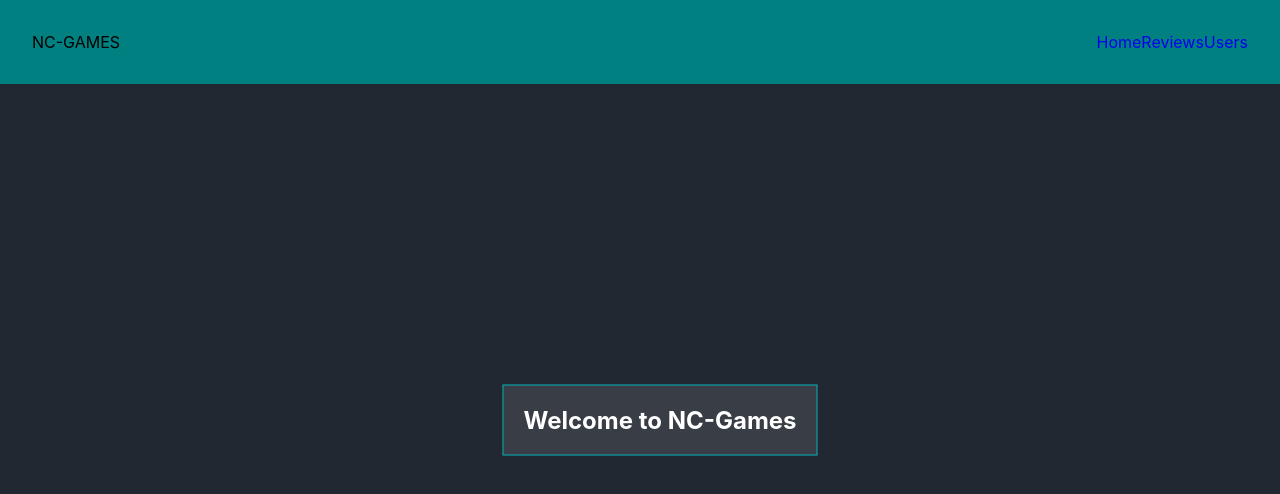
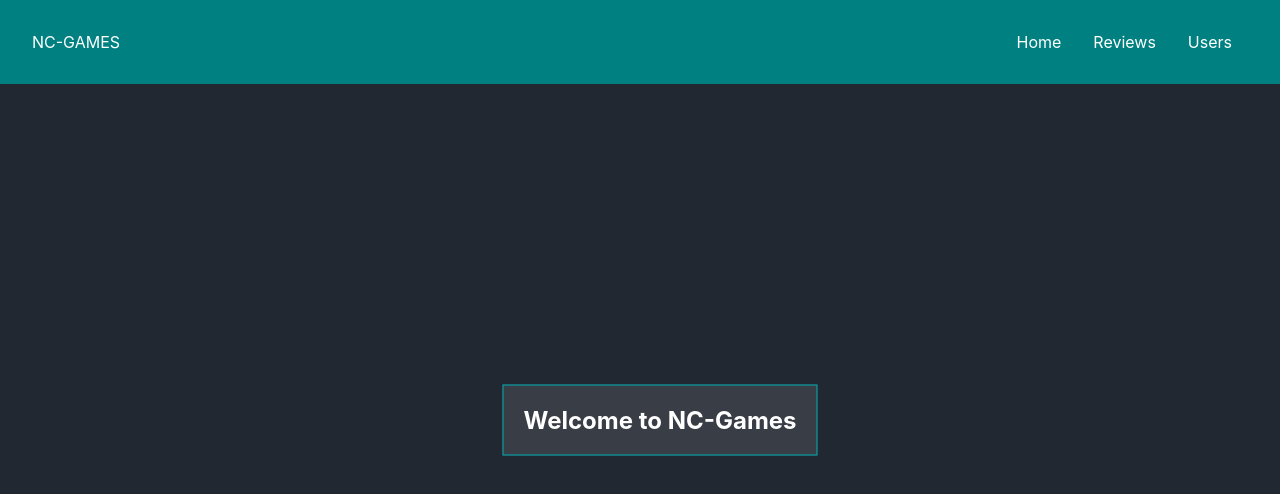
Before and after one commit to musaissa15/front-end-nc-games-musa, a React (Create React App) app: page / in a window 1280 px wide. Shown: the top 494 px of the page. Built offline with nearby package versions, Linux system fonts and the light colour scheme.

Commit message:
style navbar(colours)

```diff
--- a/src/components/MainNav/MainNav.css
+++ b/src/components/MainNav/MainNav.css
@@ -11,7 +11,7 @@ background-color: teal;
 }
 
 .nav-brand{
-
+    color: white;
 }
 
 /* .link-location{
@@ -19,5 +19,6 @@ background-color: teal;
 } */
 
 .pages{
-
+padding: 1rem;
+color: white;
 }
--- a/src/components/MainNav/MainNav.jsx
+++ b/src/components/MainNav/MainNav.jsx
@@ -14,10 +14,16 @@ export const MainNav = () => {
 				<Container className="nav-links">
 					<Navbar.Brand className="nav-brand">NC-GAMES</Navbar.Brand>
 					<Nav>
-						<div className="pages">
-							<Nav.Link href="/">Home</Nav.Link>
-							<Nav.Link href="/reviews">Reviews</Nav.Link>
-							<Nav.Link href="/users">Users</Nav.Link>
+						<div>
+							<Nav.Link href="/" className="pages">
+								Home
+							</Nav.Link>
+							<Nav.Link href="/reviews" className="pages">
+								Reviews
+							</Nav.Link>
+							<Nav.Link href="/users" className="pages">
+								Users
+							</Nav.Link>
 						</div>
 					</Nav>
 				</Container>
```
